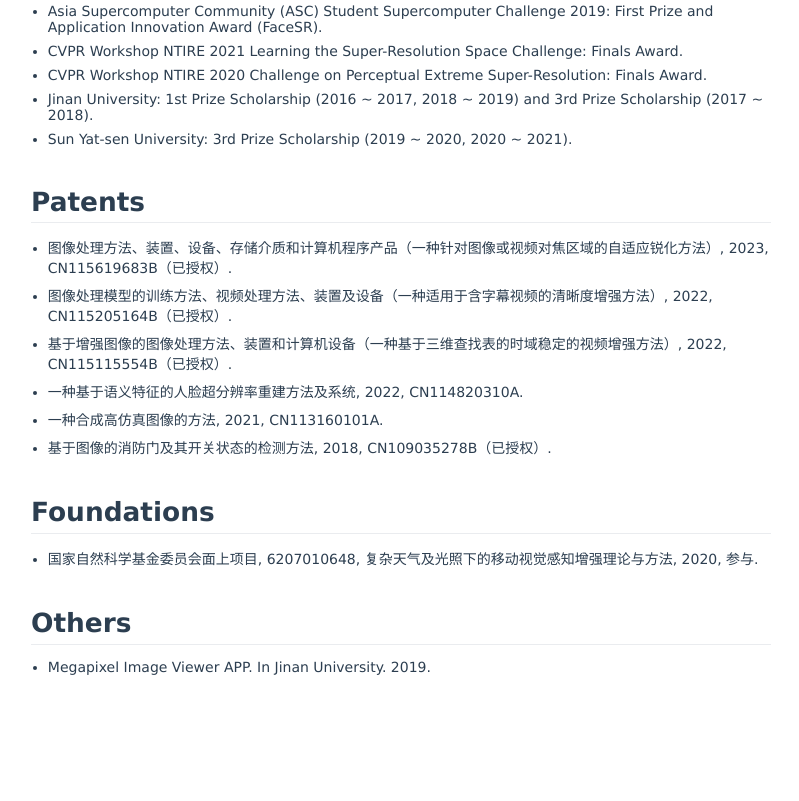
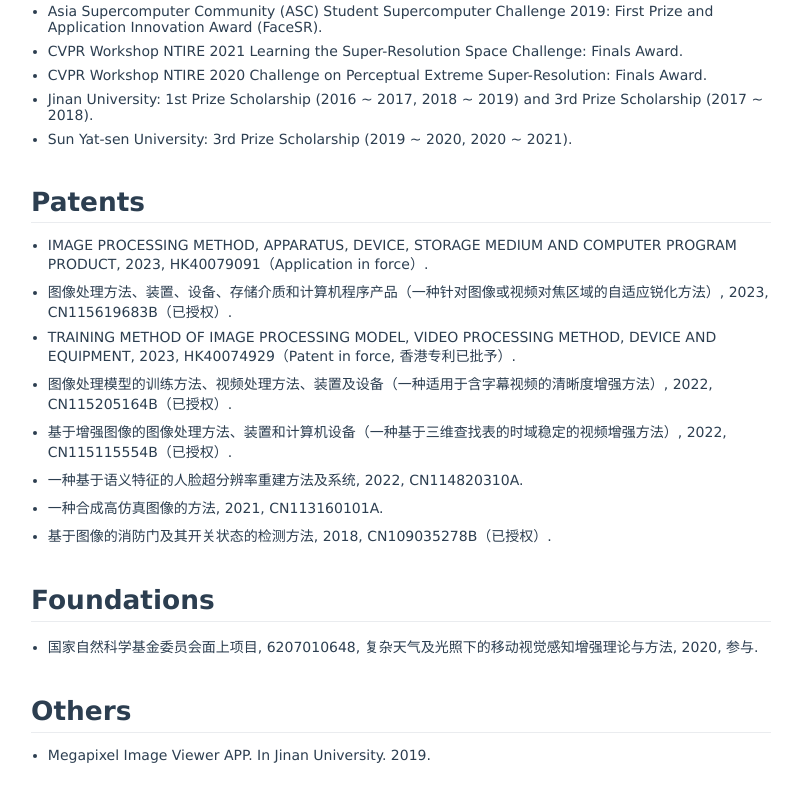
Before and after one commit to supercaoO/hrz, a plain HTML site: page index.html in a window 1280 px wide. Shown: the part 1718-2519 px from the top of the page, without its empty margins (239-1038 px from the left). Drawn offline with Linux system fonts and the light colour scheme; no server answers; files whose address does not match are found by name.

Commit message:
Update index.html

```diff
--- a/index.html
+++ b/index.html
@@ -157,7 +157,9 @@
 
 <h2 id="patents">Patents</h2>
 <ul>
+  <li><p>IMAGE PROCESSING METHOD, APPARATUS, DEVICE, STORAGE MEDIUM AND COMPUTER PROGRAM PRODUCT, 2023, HK40079091（Application in force）.</p></li>
   <li><p>图像处理方法、装置、设备、存储介质和计算机程序产品（一种针对图像或视频对焦区域的自适应锐化方法）, 2023, CN115619683B（已授权）.</p></li>
+  <li><p>TRAINING METHOD OF IMAGE PROCESSING MODEL, VIDEO PROCESSING METHOD, DEVICE AND EQUIPMENT, 2023, HK40074929（Patent in force, 香港专利已批予）.</p></li>
   <li><p>图像处理模型的训练方法、视频处理方法、装置及设备（一种适用于含字幕视频的清晰度增强方法）, 2022, CN115205164B（已授权）.</p></li>
   <li><p>基于增强图像的图像处理方法、装置和计算机设备（一种基于三维查找表的时域稳定的视频增强方法）, 2022, CN115115554B（已授权）.</p></li>
   <li><p>一种基于语义特征的人脸超分辨率重建方法及系统, 2022, CN114820310A.</p></li>
```
